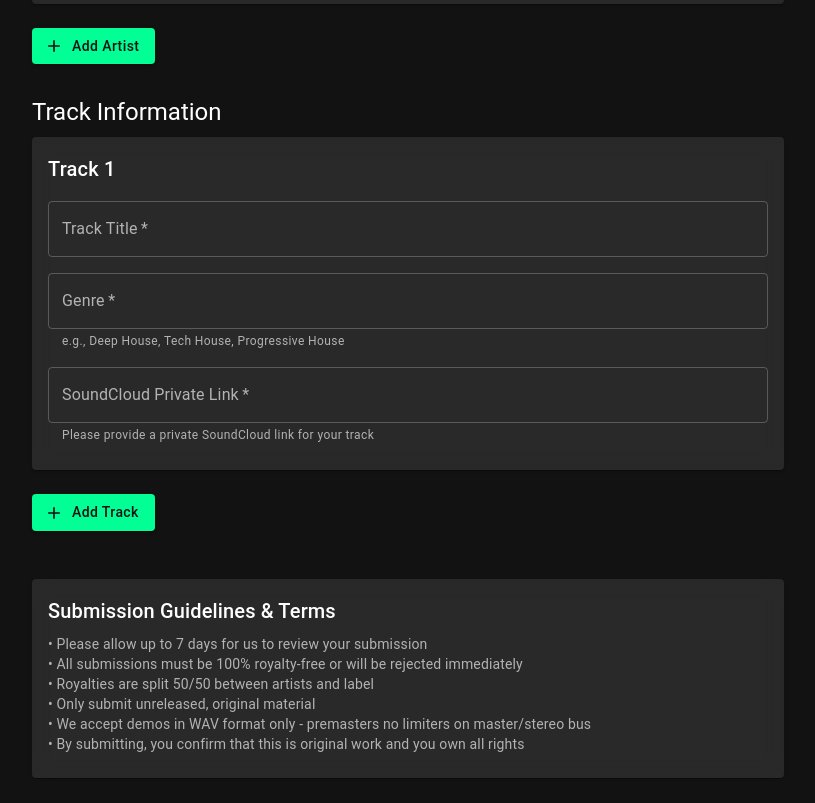
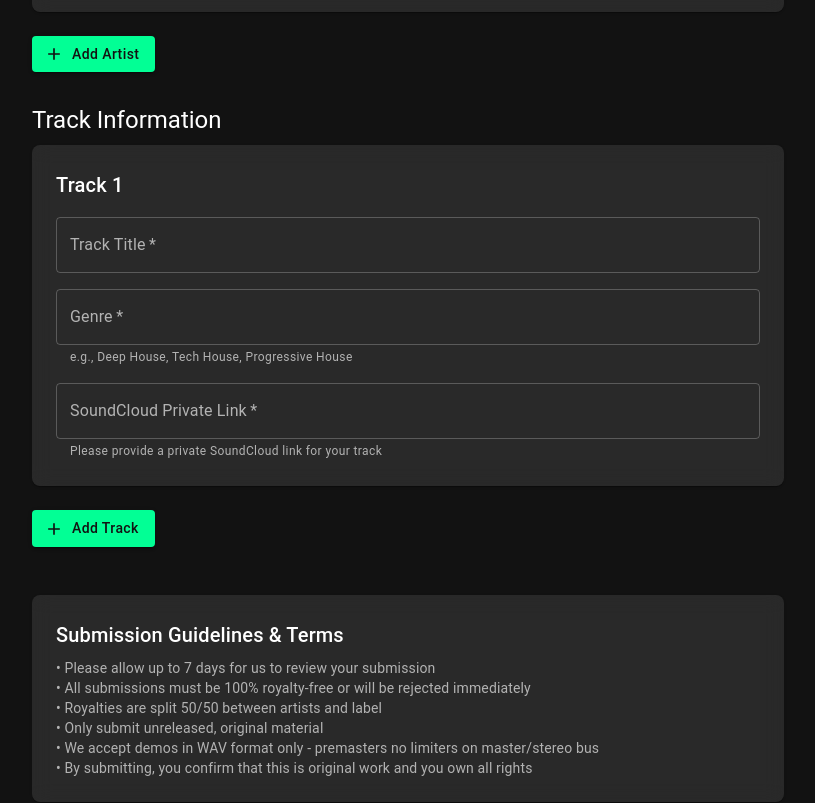
Before and after one commit to AJSorbello/BuildItRecords, a React (Create React App) app: page /records/submit in a window 1280 px wide. Shown: the part 1059-1862 px from the top of the page, without its empty margins (352-1167 px from the left). Built offline with nearby package versions, Linux system fonts and the light colour scheme.

Commit message:
working on csp

```diff
--- a/public/index.html
+++ b/public/index.html
@@ -7,7 +7,7 @@
     <meta name="theme-color" content="#121212" />
     <meta
       http-equiv="Content-Security-Policy"
-      content="default-src 'self'; script-src 'self' 'unsafe-eval' https://cdn.emailjs.com; connect-src 'self' https://api.emailjs.com; style-src 'self' 'unsafe-inline' https://fonts.googleapis.com; font-src 'self' https://fonts.gstatic.com;"
+      content="default-src 'self'; script-src 'self'; connect-src 'self' http://localhost:3000; style-src 'self' 'unsafe-inline' https://fonts.googleapis.com; font-src 'self' https://fonts.gstatic.com;"
     />
     <meta
       name="description"
--- a/src/pages/LegalPage.tsx
+++ b/src/pages/LegalPage.tsx
@@ -53,7 +53,7 @@ const LegalPage: React.FC = () => {
   };
 
   return (
-    <Container maxWidth="lg" sx={{ mt: 4, mb: 4 }}>
+    <Container maxWidth="lg" sx={{ mt: '80px', mb: 4 }}>
       <Paper sx={{
         backgroundColor: 'rgba(255, 255, 255, 0.05)',
         color: 'white',
--- a/src/pages/SubmitPage.tsx
+++ b/src/pages/SubmitPage.tsx
@@ -1,21 +1,21 @@
 import React, { useState } from 'react';
 import {
   Box,
+  Button,
+  Card,
+  Checkbox,
+  Grid,
+  IconButton,
   TextField,
   Typography,
-  Grid,
-  IconButton,
-  Button,
-  Card,
-  CardContent,
   Modal,
-  Checkbox,
   FormControlLabel,
   Link,
+  BoxProps,
+  styled,
 } from '@mui/material';
 import RemoveIcon from '@mui/icons-material/Remove';
 import AddIcon from '@mui/icons-material/Add';
-import emailjs from 'emailjs-com';
 import { useNavigate } from 'react-router-dom';
 
 interface Track {
@@ -46,17 +46,21 @@ interface StyledCardProps extends React.ComponentProps<typeof Card> {
   children: React.ReactNode;
 }
 
-const StyledCard = ({ children, ...props }: StyledCardProps) => (
-  <Card
-    {...props}
+const StyledCard = styled(Card)({
+  backgroundColor: 'rgba(255, 255, 255, 0.05)',
+  borderRadius: '8px',
+  padding: '24px',
+});
+
+const FormSection = ({ children, ...props }: { children: React.ReactNode } & BoxProps) => (
+  <StyledCard
     sx={{
-      backgroundColor: 'rgba(255, 255, 255, 0.05)',
       marginBottom: '24px',
       ...props.sx
     }}
   >
     {children}
-  </Card>
+  </StyledCard>
 );
 
 const buttonStyle = {
@@ -90,6 +94,9 @@ const SubmitPage: React.FC<SubmitPageProps> = ({ label }) => {
     soundCloudPrivateLink: '',
     genre: '',
   }]);
+
+  const [error, setError] = useState('');
+  const [success, setSuccess] = useState('');
 
   const handleArtistChange = (index: number, field: keyof Artist, value: string) => {
     const newArtists = [...artists];
@@ -140,25 +147,32 @@ const SubmitPage: React.FC<SubmitPageProps> = ({ label }) => {
     return regex.test(url);
   };
 
-  const handleSubmit = (event: React.FormEvent) => {
+  const handleSubmit = async (event: React.FormEvent<HTMLFormElement>) => {
     event.preventDefault();
 
     if (!termsAccepted) {
-      alert('Please accept the terms and conditions to proceed.');
+      setError('You must accept the terms and conditions to submit.');
       return;
     }
 
+    try {
       const artist = artists[0]; // Assuming single artist for simplicity
       const track = tracks[0]; // Assuming single track for simplicity
 
       if (!isValidSoundCloudUrl(track.soundCloudPrivateLink)) {
-      alert('Please enter a valid SoundCloud URL.');
+        setError('Please enter a valid SoundCloud URL.');
         return;
       }
 
-    const templateParams = {
+      const response = await fetch('/api/submit-demo', {
+        method: 'POST',
+        headers: {
+          'Content-Type': 'application/json',
+        },
+        body: JSON.stringify({
+          artist: {
             fullName: artist.fullName,
-      artistName: artist.name,
+            name: artist.name,
             email: artist.email,
             country: artist.country,
             province: artist.province,
@@ -167,33 +181,68 @@ const SubmitPage: React.FC<SubmitPageProps> = ({ label }) => {
             instagram: artist.instagram,
             soundcloud: artist.soundcloud,
             spotify: artist.spotify,
-      appleMusic: artist.appleMusic,
-      trackTitle: track.title,
-      trackGenre: track.genre,
-      soundCloudLink: track.soundCloudPrivateLink,
-      label: label
-    };
+            appleMusic: artist.appleMusic
+          },
+          track: {
+            title: track.title,
+            genre: track.genre,
+            soundCloudPrivateLink: track.soundCloudPrivateLink
+          }
+        }),
+      });
 
-    console.log('Sending email with params:', templateParams);
+      if (!response.ok) {
+        throw new Error('Failed to submit form');
+      }
 
-    emailjs.send('service_gpfw0y4', 'template_6e0uiti', templateParams, 'mYG6-dFf7ymn__f8U')
-      .then((response) => {
-        console.log('Email sent successfully!', response.status, response.text);
+      // Clear form
+      setArtists([{
+        fullName: '',
+        name: '',
+        email: '',
+        country: '',
+        province: '',
+        facebook: '',
+        twitter: '',
+        instagram: '',
+        soundcloud: '',
+        spotify: '',
+        appleMusic: '',
+      }]);
+      setTracks([{
+        title: '',
+        soundCloudPrivateLink: '',
+        genre: '',
+      }]);
+      setTermsAccepted(false);
+      setError('');
+      setSuccess('Form submitted successfully! We will review your submission and get back to you soon.');
       setOpen(true); // Open modal on success
       setTimeout(() => {
         console.log('Closing modal and redirecting to home.');
         setOpen(false);
         navigate('/'); // Redirect to home
       }, 3000);
-      }, (err) => {
-        console.log('Failed to send email:', err);
-      });
+    } catch (error) {
+      console.error('Submission error:', error);
+      setError('Failed to submit form. Please try again later.');
+    }
   };
 
   const labelDisplay = label.charAt(0).toUpperCase() + label.slice(1);
 
   return (
-    <Box component="form" onSubmit={handleSubmit} sx={{ maxWidth: 800, mx: 'auto', p: 3 }}>
+    <Box
+      component="form"
+      onSubmit={handleSubmit}
+      sx={{
+        maxWidth: 800,
+        mx: 'auto',
+        p: 3,
+        mt: '80px',
+        mb: 4,
+      }}
+    >
       <Typography variant="h3" component="h1" gutterBottom sx={{ color: 'text.primary', mb: 4 }}>
         Submit Demo to Build It {labelDisplay}
       </Typography>
@@ -209,8 +258,7 @@ const SubmitPage: React.FC<SubmitPageProps> = ({ label }) => {
       </Typography>
 
       {artists.map((artist, index) => (
-        <StyledCard key={index}>
-          <CardContent>
+        <FormSection key={index}>
           <Box sx={{ display: 'flex', justifyContent: 'space-between', alignItems: 'center', mb: 2 }}>
             <Typography variant="h6">Artist {index + 1}</Typography>
             {artists.length > 1 && (
@@ -343,8 +391,7 @@ const SubmitPage: React.FC<SubmitPageProps> = ({ label }) => {
               />
             </Grid>
           </Grid>
-          </CardContent>
-        </StyledCard>
+        </FormSection>
       ))}
 
       <Box sx={{ mb: 4 }}>
@@ -364,8 +411,7 @@ const SubmitPage: React.FC<SubmitPageProps> = ({ label }) => {
       </Typography>
 
       {tracks.map((track, index) => (
-        <StyledCard key={index}>
-          <CardContent>
+        <FormSection key={index}>
           <Box sx={{ display: 'flex', justifyContent: 'space-between', alignItems: 'center', mb: 2 }}>
             <Typography variant="h6">Track {index + 1}</Typography>
             {tracks.length > 1 && (
@@ -412,8 +458,7 @@ const SubmitPage: React.FC<SubmitPageProps> = ({ label }) => {
               />
             </Grid>
           </Grid>
-          </CardContent>
-        </StyledCard>
+        </FormSection>
       ))}
 
       <Box sx={{ mb: 4 }}>
@@ -428,8 +473,7 @@ const SubmitPage: React.FC<SubmitPageProps> = ({ label }) => {
       </Box>
 
       <Box sx={{ mt: 6, mb: 4 }}>
-        <StyledCard>
-          <CardContent>
+        <FormSection>
           <Typography variant="h6" gutterBottom sx={{ color: 'text.primary' }}>
             Submission Guidelines & Terms
           </Typography>
@@ -441,8 +485,7 @@ const SubmitPage: React.FC<SubmitPageProps> = ({ label }) => {
             • We accept demos in WAV format only - premasters no limiters on master/stereo bus<br />
             • By submitting, you confirm that this is original work and you own all rights
           </Typography>
-          </CardContent>
-        </StyledCard>
+        </FormSection>
       </Box>
 
       <Box sx={{ mt: 4 }}>
@@ -450,7 +493,7 @@ const SubmitPage: React.FC<SubmitPageProps> = ({ label }) => {
           control={
             <Checkbox
               checked={termsAccepted}
-              onChange={(e) => setTermsAccepted(e.target.checked)}
+              onChange={(e: React.ChangeEvent<HTMLInputElement>) => setTermsAccepted(e.target.checked)}
               sx={{
                 color: '#02FF95',
                 '&.Mui-checked': {
@@ -494,6 +537,16 @@ const SubmitPage: React.FC<SubmitPageProps> = ({ label }) => {
         >
           Submit Demo
         </Button>
+        {error && (
+          <Typography variant="body2" sx={{ color: 'error.main', mt: 2 }}>
+            {error}
+          </Typography>
+        )}
+        {success && (
+          <Typography variant="body2" sx={{ color: 'success.main', mt: 2 }}>
+            {success}
+          </Typography>
+        )}
       </Box>
 
       <Modal
```
Also changed, not shown: package.json (+7 -2 lines), server.js (added, +35 -0 lines), src/services/SymphonicService.ts (+9 -2 lines), src/setupProxy.js (+11 -2 lines), 2 other files (tests, documents, lock files or other folders). Lines whose indentation alone changed are shown as unchanged.
